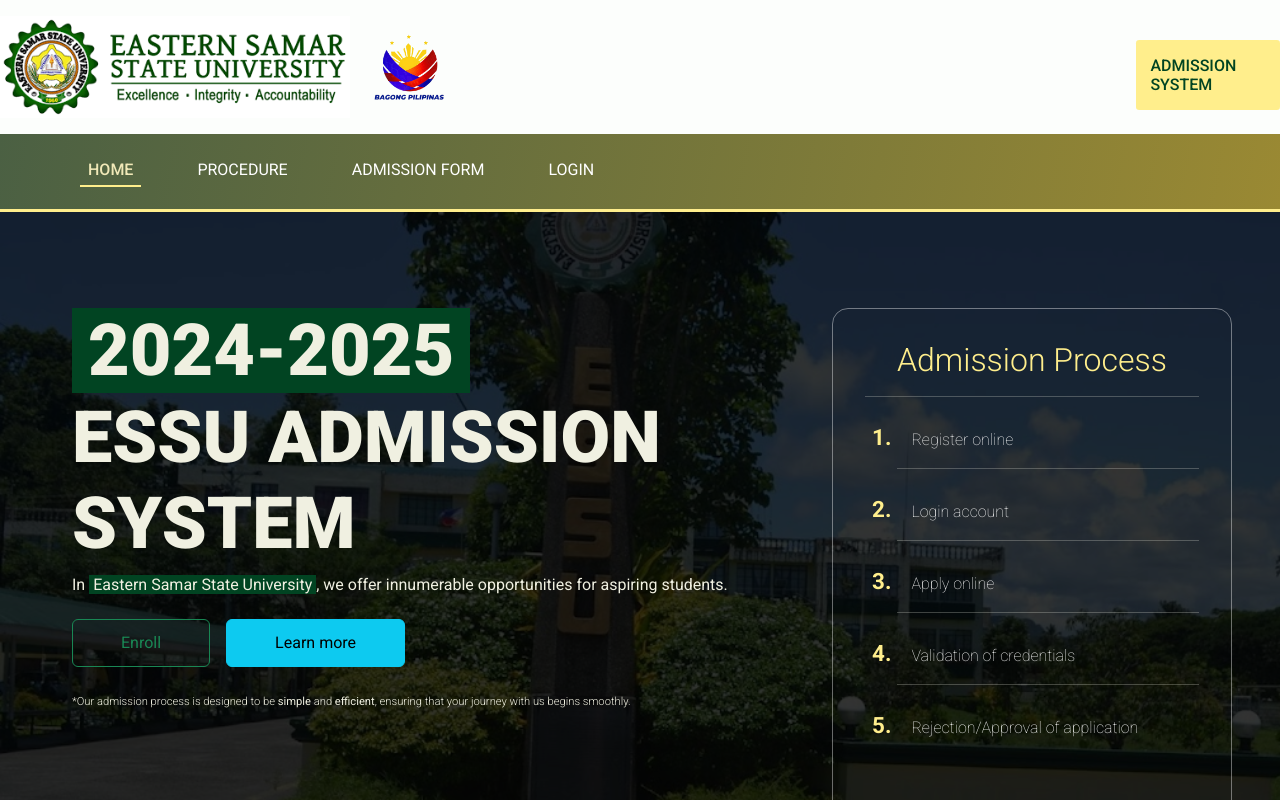
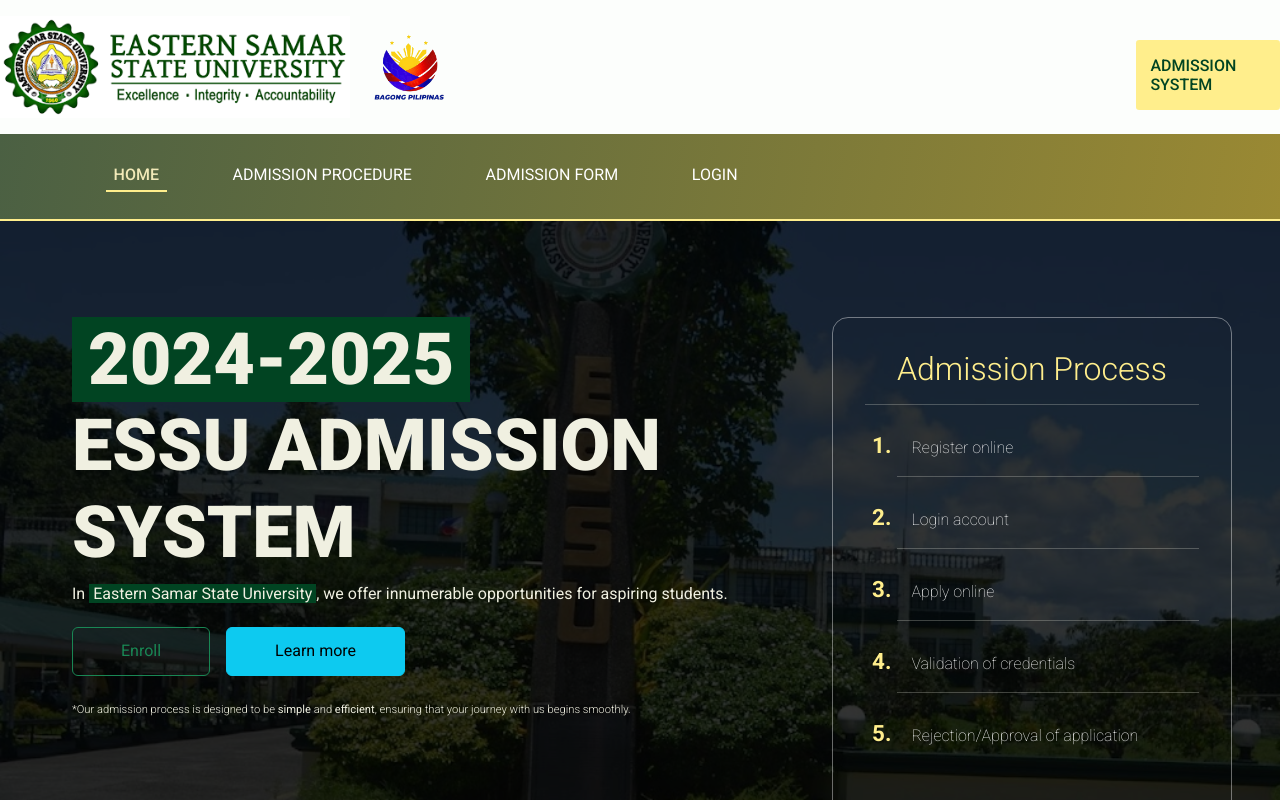
Before and after one commit to cd-mario/essu-admission-system, a Vue app in the folder app/: page / in a window 1280 px wide. Shown: the top 800 px of the page. Built offline with nearby package versions, Linux system fonts and the light colour scheme.

Commit message:
altered navbar position and spacing

```diff
--- a/app/src/components/Navbar.vue
+++ b/app/src/components/Navbar.vue
@@ -12,14 +12,14 @@
       </div>
         <!-- Navigation bar -->
         <nav class="navbar navbar-expand-lg navbar-light">
-              <ul class="navbar-nav d-flex justify-content-center">
+              <ul class="navbar-nav">
                 <li class="nav-item">
                   <!-- Home -->
                   <RouterLink :to="{ name: 'Home'}" class="nav-link">Home</RouterLink>
                 </li>
                 <li class="nav-item active">
                   <!-- Procedure -->
-                  <RouterLink :to="{ name: 'Procedure'}" class="nav-link">Procedure</RouterLink>
+                  <RouterLink :to="{ name: 'Procedure'}" class="nav-link">Admission Procedure</RouterLink>
                 </li>
                 <li class="nav-item active">
                   <!-- Form -->
@@ -39,8 +39,8 @@
   background: #4b6043;
   background: -webkit-linear-gradient(101deg, #4b6043 0%, #9a8933 100%);
   background: linear-gradient(101deg, #4b6043 0%, #9a8933 100%);
-  padding: 1.3rem 2rem;
-  border-bottom: 3px solid #ffee8c;
+  padding: 1.6rem 2rem;
+  border-bottom: 2px solid #ffee8c;
 }
 a {
     color: white;
@@ -48,7 +48,7 @@
     font-weight: 400;
 }
 .nav-link {
-    margin-left: 3rem;
+    margin-left: 3.6rem;
     padding: 0.2em 0.7rem;
     border-bottom: 3px solid transparent;
 }
@@ -95,4 +95,7 @@
 .header .logo img{
   margin-right: 1.5rem;
 }
+.navbar-nav {
+  margin-left: 1rem;
+}
 </style>
```
